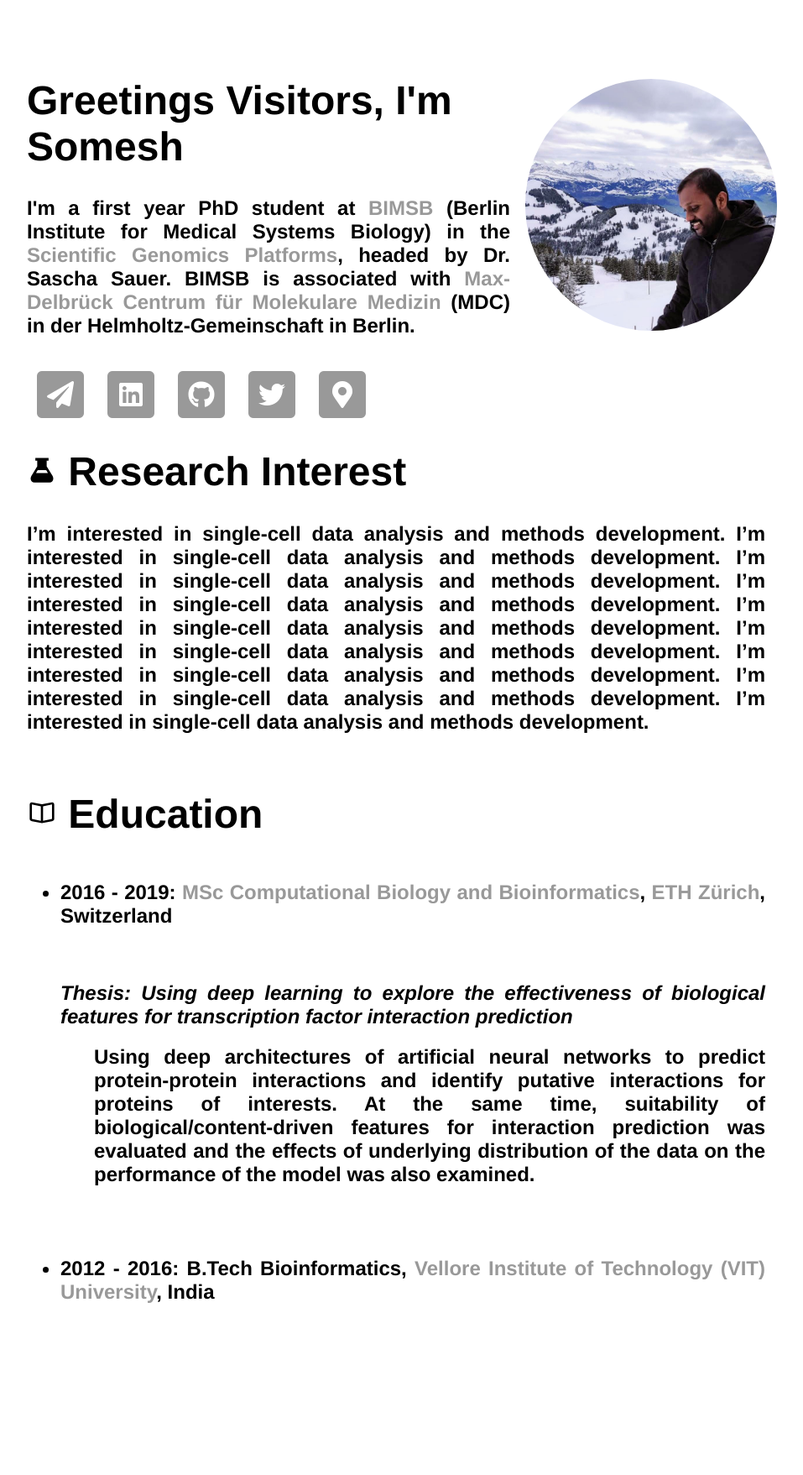
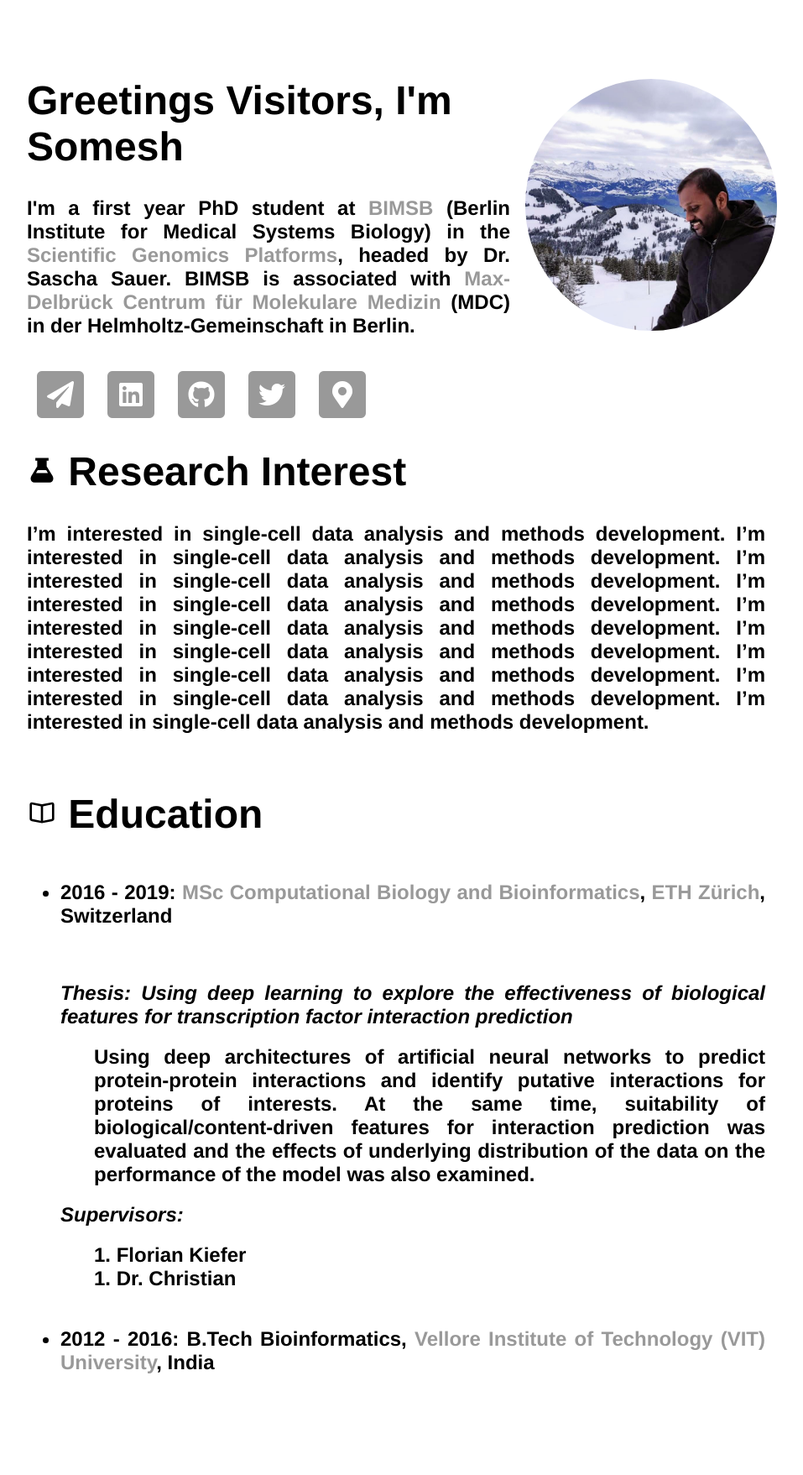
Before and after one commit to saisomesh2594/saisomesh2594.github.io, a Jekyll site: the page built from index.html, in a window 1280 px wide. Shown: the whole page at 84% size, without its empty margins (160-1117 px from the left). Built offline with Jekyll 4.4.1, drawn with Linux system fonts in a browser that asks for light colours; before the commit the page ends 1673 px from its top, so only the background shows below that.

Commit message:
Update index.html

```diff
--- a/index.html
+++ b/index.html
@@ -91,7 +91,9 @@ the same time, suitability of biological/content-driven features for interaction
 prediction was evaluated and the effects of underlying distribution of the data
 on the performance of the model was also examined.
 						</dd>
-						<dt></dt>
+						<dt><i>Supervisors:</i></dt>
+						<dd>1. Florian Kiefer</dd>
+						<dd>1. Dr. Christian</dd>
 
 					</dl>
   				<li>2012 - 2016: B.Tech Bioinformatics, <a href="https://vit.ac.in/">Vellore Institute of Technology (VIT) University</a>, India</li>
```
